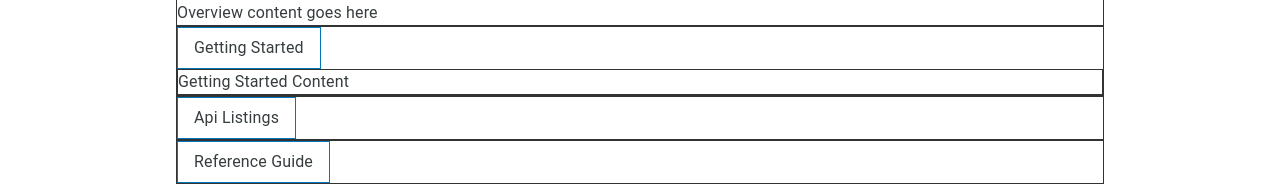
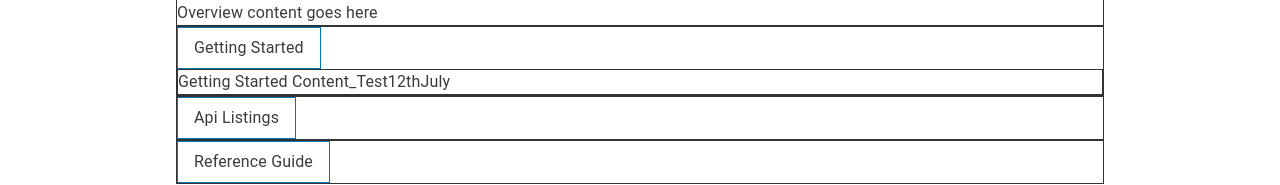
Before and after one commit to Curtis-Thomas/free-api-list-with-react, a React (Create React App) app: page /Docs in a window 1280 px wide. Both pictures are taken after a click on the button "Getting Started". Shown: the part 308-493 px from the top of the page. Built offline with nearby package versions, Linux system fonts and the light colour scheme.

Commit message:
Update GettingStartedContent.js
Testing commit from desktop app

```diff
--- a/src/documentation/GettingStartedContent.js
+++ b/src/documentation/GettingStartedContent.js
@@ -1,12 +1,12 @@
 import React from "react";
 import { Box, Typography } from "@mui/material";
 
-const GettingStartedContent = () => {
+function GettingStartedContent() {
   return (
     <Box sx={{ border: "solid 1px #333333" }}>
-      <Typography>Getting Started Content</Typography>
+      <Typography>Getting Started Content_Test12thJuly</Typography>
     </Box>
   );
-};
+}
 
 export default GettingStartedContent;
```
